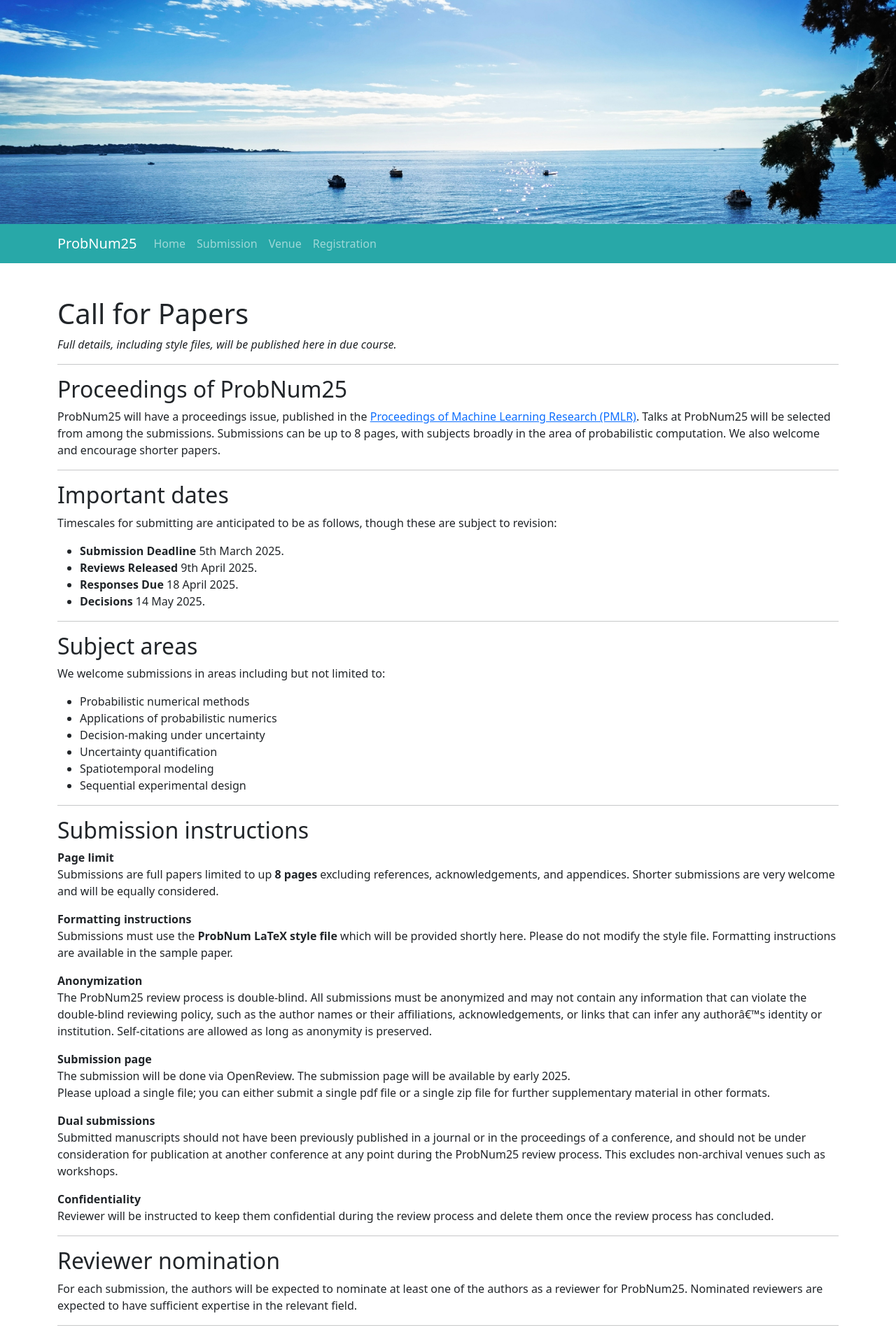
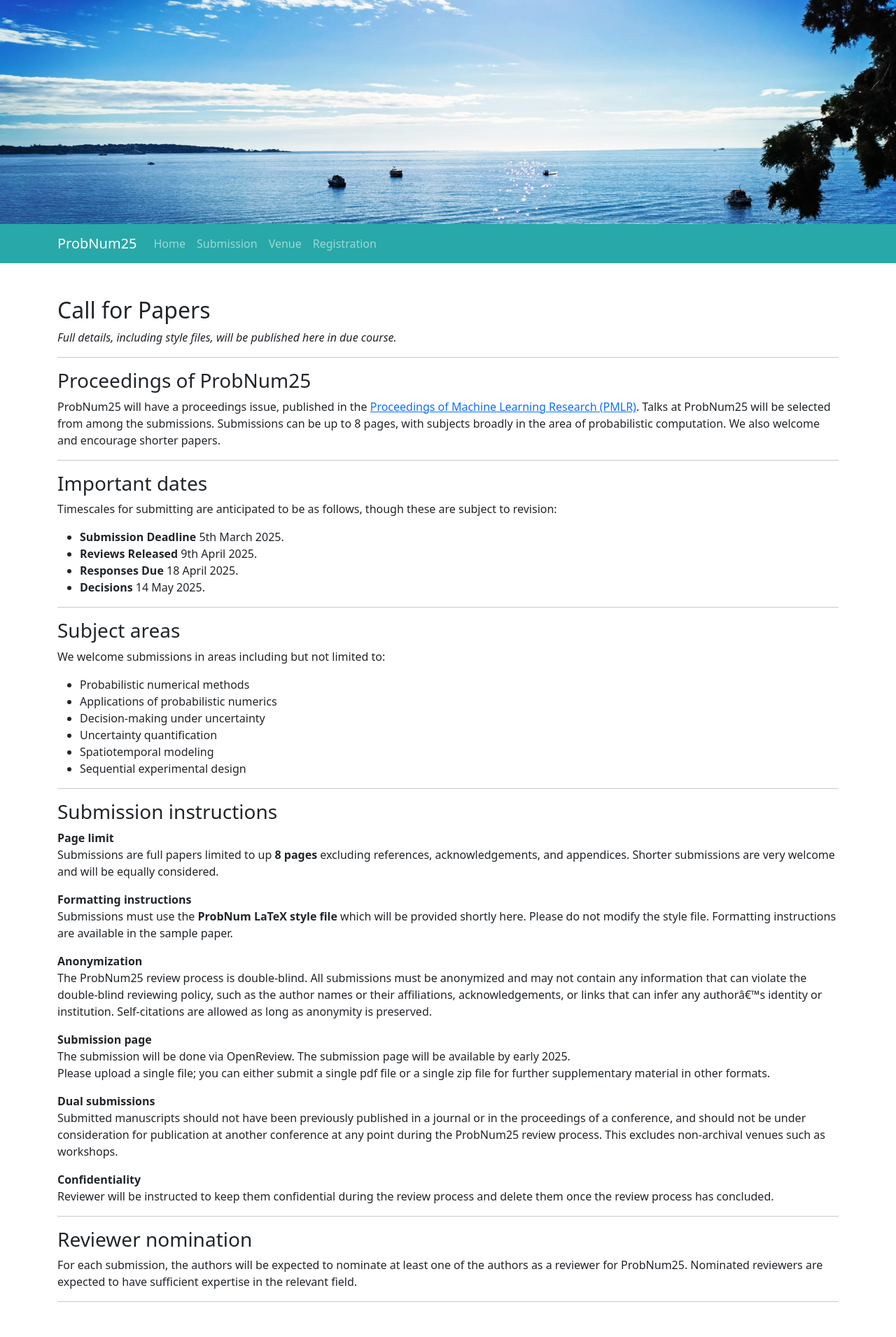
Before and after one commit to probnum2026/probnum2026.github.io, a Jekyll site: the page built from submissions.md, in a window 1280 px wide. Shown: the whole page at 70% size. Built offline with Jekyll 4.4.1, drawn with Linux system fonts in a browser that asks for light colours; nearby versions of some CDN libraries; after the commit the page ends 1876 px from its top, so only the background shows below that.

```diff
--- a/submissions.md
+++ b/submissions.md
@@ -5,12 +5,12 @@ header_image: juan3.jpg
 ---
 
 
-# Call for Papers
+## Call for Papers
 
 _Full details, including style files, will be published here in due course._
 
 ---
-## Proceedings of ProbNum25
+### Proceedings of ProbNum25
 
 ProbNum25 will have a proceedings issue, published in the [Proceedings of Machine Learning Research (PMLR)](https://proceedings.mlr.press).
 Talks at ProbNum25 will be selected from among the submissions.
@@ -18,7 +18,7 @@ Submissions can be up to 8 pages, with subjects broadly in the area of probabili
 We also welcome and encourage shorter papers.
 
 ---
-## Important dates
+### Important dates
 Timescales for submitting are anticipated to be as follows, though these are subject to revision:
 
 - **Submission Deadline** 5th March 2025.
@@ -27,7 +27,7 @@ Timescales for submitting are anticipated to be as follows, though these are sub
 - **Decisions** 14 May 2025.
 
 ---
-## Subject areas
+### Subject areas
 
 We welcome submissions in areas including but not limited to:
 
@@ -39,7 +39,7 @@ We welcome submissions in areas including but not limited to:
 - Sequential experimental design
 
 ---
-## Submission instructions
+### Submission instructions
 
 **Page limit**
 Submissions are full papers limited to up **8 pages** excluding references, acknowledgements, and appendices.
@@ -64,7 +64,7 @@ Submitted manuscripts should not have been previously published in a journal or
 Reviewer will be instructed to keep them confidential during the review process and delete them once the review process has concluded.
 
 ---
-## Reviewer nomination
+### Reviewer nomination
 For each submission, the authors will be expected to nominate at least one of the authors as a reviewer for ProbNum25. Nominated reviewers are expected to have sufficient expertise in the relevant field.
 
 ---
```
